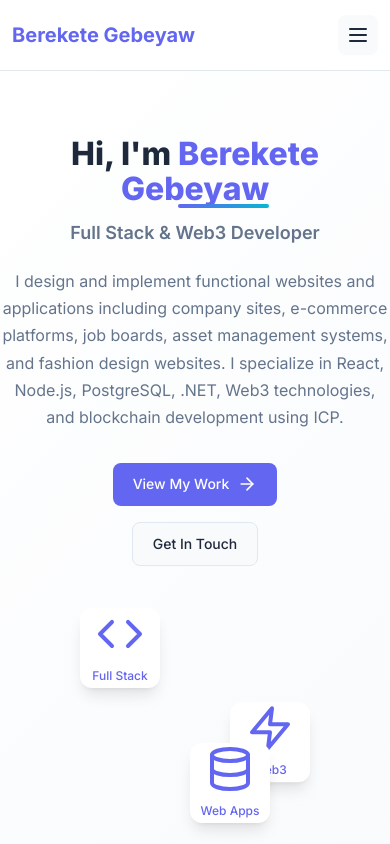
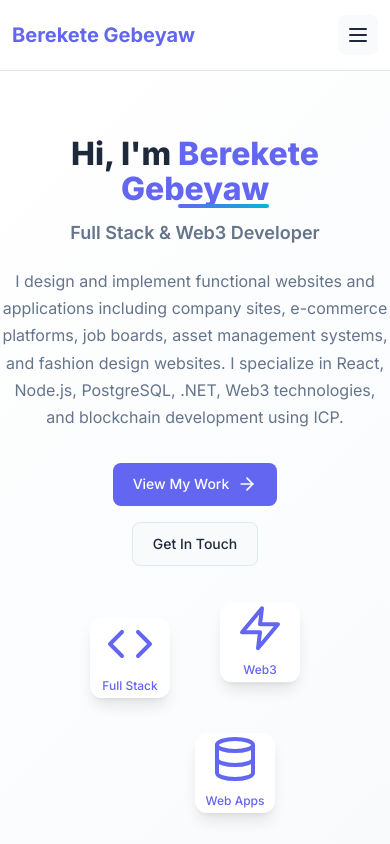
Before and after one commit to Bereketgebeyaw/Bereket-Portfolio-, a React (Create React App) app in the folder portfolio-frontend/: page / in a window 390 px wide. Shown: the top 844 px of the page. Built offline with nearby package versions, Linux system fonts and the light colour scheme; the HTML template or start-up script is replaced by a standard one.

Commit message:
clinets can contact me from the contact page

```diff
--- a/portfolio-frontend/src/pages/Home.css
+++ b/portfolio-frontend/src/pages/Home.css
@@ -249,28 +249,29 @@
   }
 
   .hero-image {
-    width: 300px;
-    height: 300px;
+    width: 350px;
+    height: 350px;
   }
 
   .floating-card {
-    width: 100px;
-    height: 100px;
+    width: 90px;
+    height: 90px;
   }
 
   .floating-card:nth-child(1) {
-    top: 10px;
-    left: 10px;
+    top: 20px;
+    left: 20px;
   }
 
   .floating-card:nth-child(2) {
-    top: 120px;
-    right: 10px;
+    top: 20px;
+    right: 20px;
   }
 
   .floating-card:nth-child(3) {
-    bottom: 10px;
-    left: 120px;
+    bottom: 20px;
+    left: 50%;
+    transform: translateX(-50%);
   }
 
   .skills-grid {
```
